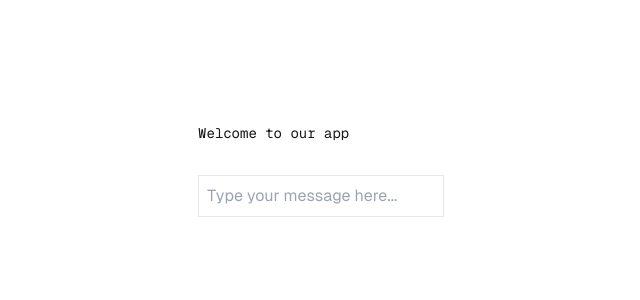
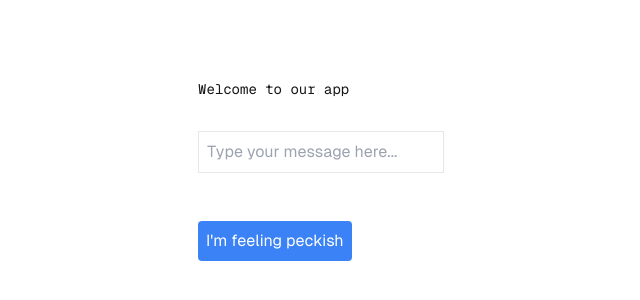
Before and after one commit to michaeljsXu/peckish, a Next.js app in the folder client/: page / in a window 1280 px wide. Shown: the part 230-530 px from the top of the page, without its empty margins (319-959 px from the left). Built offline with nearby package versions, Linux system fonts and the light colour scheme.

Commit message:
created buttons for user input

```diff
--- a/client/app/page.tsx
+++ b/client/app/page.tsx
@@ -15,6 +15,10 @@ export default function Home() {
     }
   };
 
+  const handleButtonClick = () => {
+    console.log("I'm feeling peckish");
+  };
+
   return (
     <div className="grid grid-rows-[20px_1fr_20px] items-center justify-items-center min-h-screen p-8 pb-20 gap-16 sm:p-20 font-[family-name:var(--font-geist-sans)]">
       <main className="flex flex-col gap-8 row-start-2 items-center sm:items-start">
@@ -29,6 +33,9 @@ export default function Home() {
           className="border p-2"
           placeholder="Type your message here..."
         />
+        <button onClick={handleButtonClick} className="mt-4 p-2 bg-blue-500 text-white rounded">
+          I&apos;m feeling peckish
+        </button>
       </main>
     </div>
   );
```
